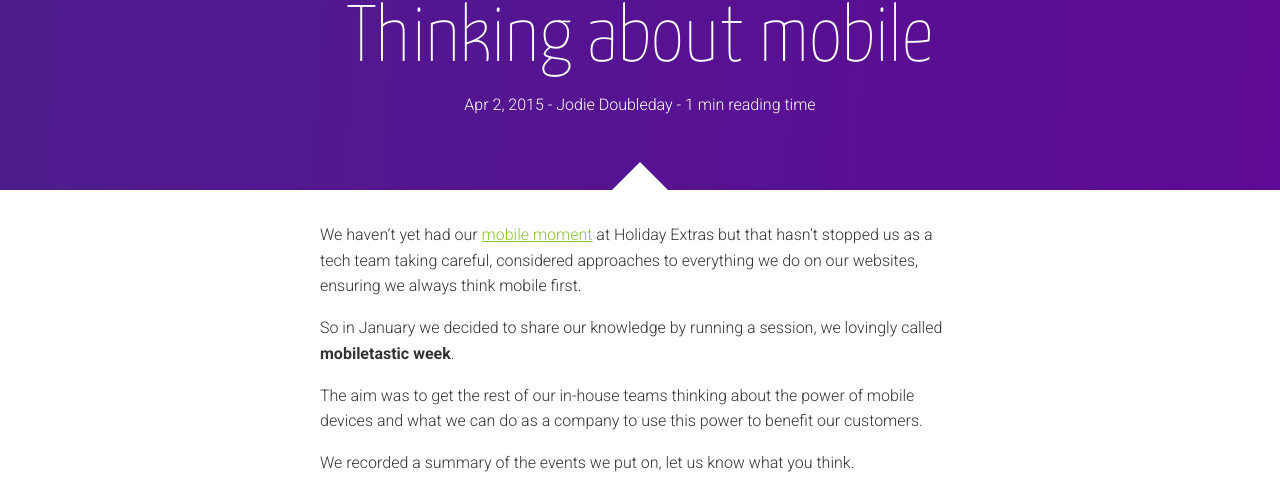
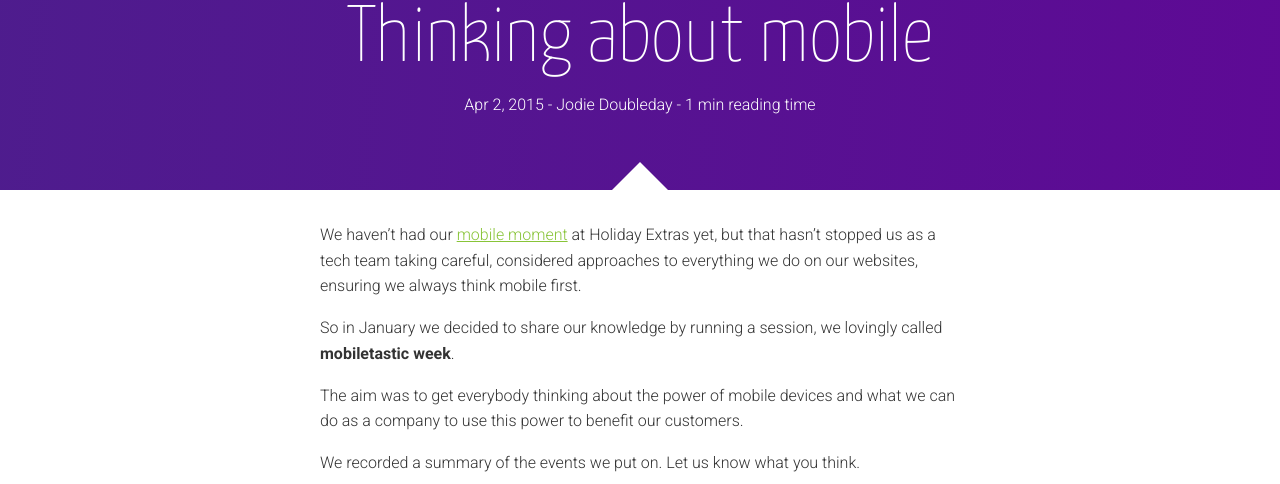
Before and after one commit to holidayextras/holidayextras.github.com, a Jekyll site: the page built from _posts/2015-04-02-thinking-about-mobile.md, in a window 1280 px wide, cut to the strip 250-734 px from the top of the page. Built offline with Jekyll 4.4.1, drawn with Linux system fonts in a browser that asks for light colours; nearby versions of some CDN libraries; comment, search, counter and statistics services are not loaded.

Commit message:
typos and editor changes

```diff
--- a/_posts/2015-04-02-thinking-about-mobile.md
+++ b/_posts/2015-04-02-thinking-about-mobile.md
@@ -8,13 +8,13 @@ tags: Mobile Video
 comments: true
 ---
 
-We haven't yet had our [mobile moment](http://www.lukew.com/ff/entry.asp?1841]) at Holiday Extras but that hasn't stopped us as a tech team taking careful, considered approaches to everything we do on our websites, ensuring we always think mobile first.
+We haven't had our [mobile moment](http://www.lukew.com/ff/entry.asp?1841]) at Holiday Extras yet, but that hasn't stopped us as a tech team taking careful, considered approaches to everything we do on our websites, ensuring we always think mobile first.
 
 So in January we decided to share our knowledge by running a session, we lovingly called **mobiletastic week**.
 
-The aim was to get the rest of our in-house teams thinking about the power of mobile devices and what we can do as a company to use this power to benefit our customers.
+The aim was to get everybody thinking about the power of mobile devices and what we can do as a company to use this power to benefit our customers.
 
-We recorded a summary of the events we put on, let us know what you think.
+We recorded a summary of the events we put on. Let us know what you think.
 
 <div class='embed-container'>
   <iframe src='https://www.youtube.com/embed/nICDI6UZPNg?rel=0&amp;controls=0&amp;showinfo=0' frameborder='0' allowfullscreen></iframe>
```
